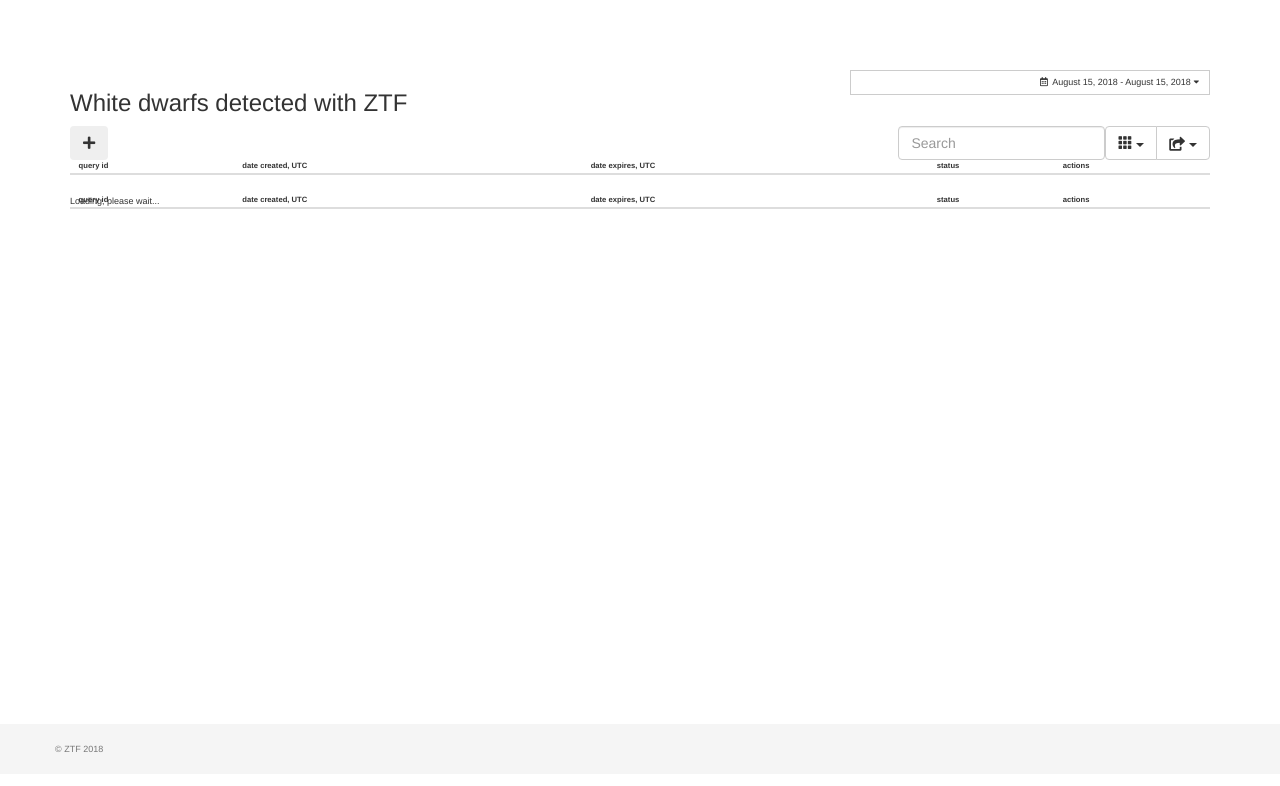
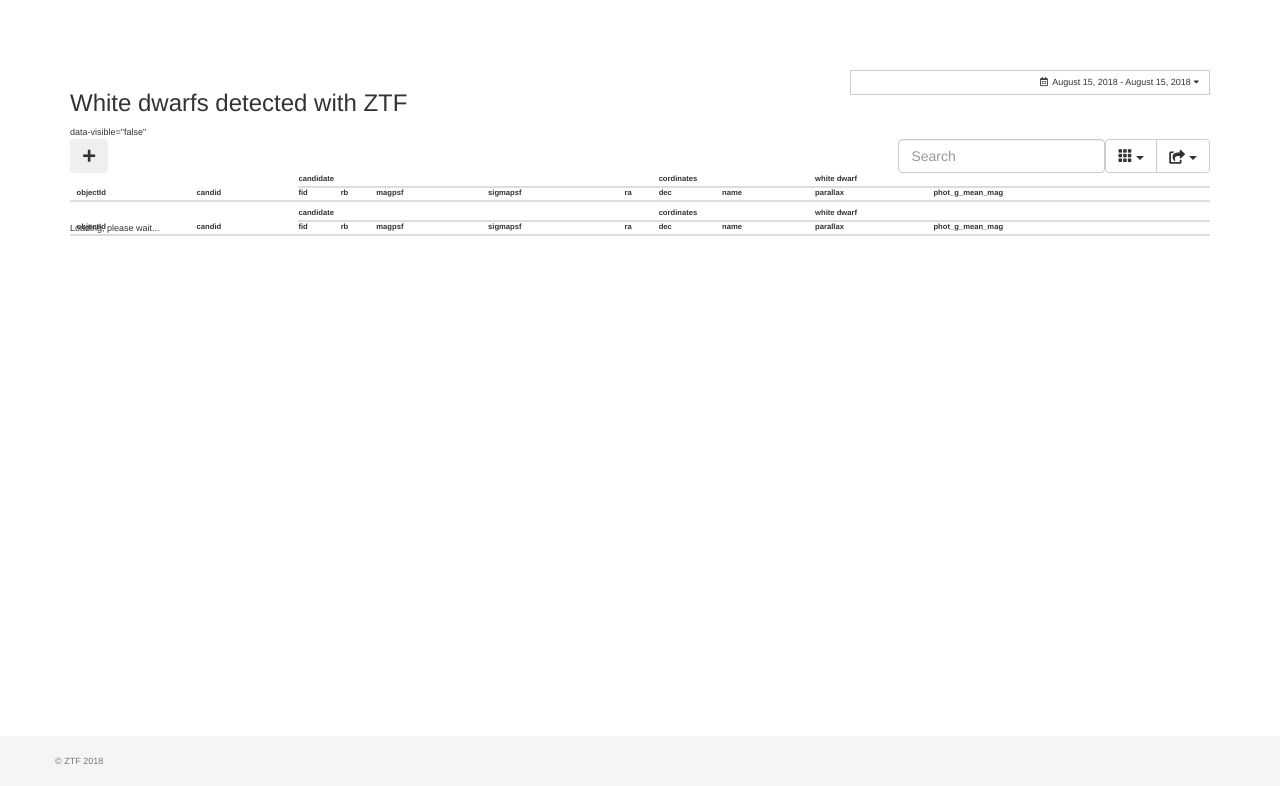
Before and after one commit to dmitryduev/ztf-wd, a Flask app: template code/templates/template-root.html in a window 1280 px wide. Shown: the part 78-864 px from the top of the page. Before the commit the page ends 831 px from the top, so only its background shows below. Run offline with Flask 2, Linux system fonts and the light colour scheme; the template is opened without the code that fills it, so the values that code supplies are empty; parts of the project's set-up code (start-up, migrations or seed data) failed here and were passed over; some libraries are stand-ins or nearby versions; some web fonts are replaced.

Commit message:
work in progress

```diff
--- a/code/templates/template-root.html
+++ b/code/templates/template-root.html
@@ -107,17 +107,56 @@
                 <thead>
                 <tr>
 {#                    <th data-field="state" data-checkbox="true"></th>#}
+                    <th rowspan="2" data-sortable="true" data-sorter="stringSorter"
+                        data-field="objectId">objectId</th>
+                    <th rowspan="2" data-sortable="true" data-sorter="stringSorter"
+                        data-field="candid">candid</th>
+                    <th rowspan="2" data-sortable="true" data-sorter="stringSorter" data-visible="false"
+                        data-field="obs_date">date, UTC</th>
+
+                    <th colspan="5" data-field="candidate">candidate</th>
+                    <th colspan="2" data-field="cordinates">cordinates</th>
+                    <th colspan="10" data-field="wd">white dwarf</th>
+                </tr>
+                <tr>
+                    <th data-sortable="true" data-sorter="numberSorter" data-visible="false"
+                        data-field="programid">programid</th>
+                    <th data-sortable="true" data-sorter="numberSorter"
+                        data-field="fid">fid</th>
+                    <th data-sortable="true" data-sorter="numberSorter"
+                        data-field="rb">rb</th>
+                    <th data-sortable="true" data-sorter="numberSorter"
+                        data-field="magpsf">magpsf</th>
+                    <th data-sortable="true" data-sorter="numberSorter"
+                        data-field="sigmapsf">sigmapsf</th>
+
+
                     <th data-sortable="true" data-sorter="stringSorter"
-                        data-field="id">query id</th>
+                        data-field="ra">ra</th>
                     <th data-sortable="true" data-sorter="stringSorter"
-                        data-field="query_created">date created, UTC</th>
+                        data-field="dec">dec</th>
+
+                    <th data-sortable="true" data-sorter="stringSorter"
+                        data-field="wd_name">name</th>
                     <th data-sortable="true" data-sorter="stringSorter" data-visible="false"
-                        data-field="query_last_modified">date last modified, UTC</th>
+                        data-field="wd_gaia_dr2_id">Gaia DR2 ID</th>
+                    <th data-sortable="true" data-sorter="stringSorter" data-visible="false"
+                        data-field="ra">ra</th>
+                    <th data-sortable="true" data-sorter="stringSorter" data-visible="false"
+                        data-field="dec">dec</th>
                     <th data-sortable="true" data-sorter="stringSorter"
-                        data-field="query_expires">date expires, UTC</th>
+                        data-field="parallax">parallax</th>
                     <th data-sortable="true" data-sorter="stringSorter"
-                        data-field="query_status">status</th>
-                    <th data-field="query_actions">actions</th>
+                        data-field="phot_g_mean_mag">phot_g_mean_mag</th>
+                    <th data-sortable="true" data-sorter="stringSorter" data-visible="false"
+                        data-field="l">l</th> data-visible="false"
+                    <th data-sortable="true" data-sorter="stringSorter" data-visible="false"
+                        data-field="b">b</th>
+                    <th data-sortable="true" data-sorter="stringSorter" data-visible="false"
+                        data-field="SDSS_name">SDSS_name</th>
+                    <th data-sortable="true" data-sorter="stringSorter" data-visible="false"
+                        data-field="Teff">Teff</th>
+
                 </tr>
                 </thead>
                 <tbody id="table-tbody">
```
